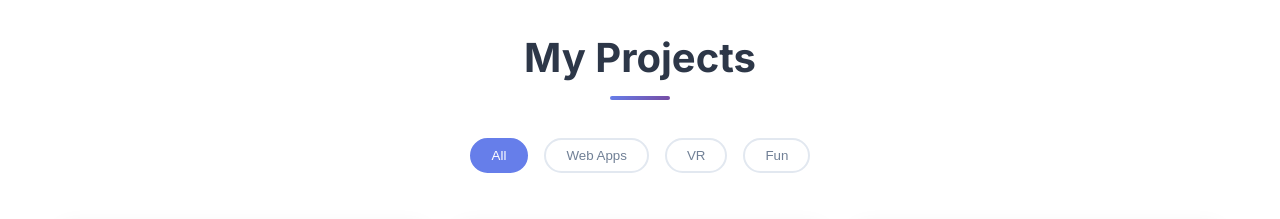
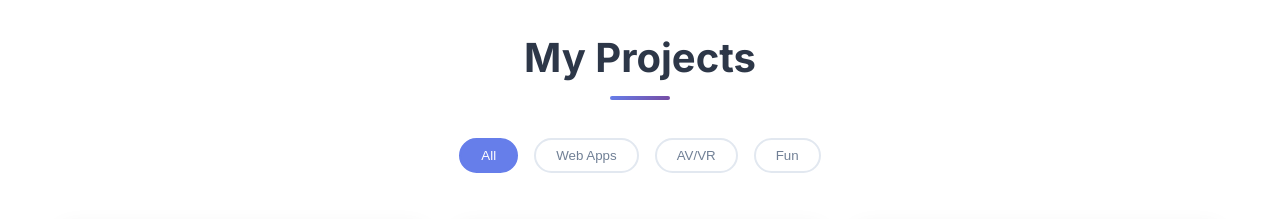
Before and after one commit to nagaru24/Portfolio-Website, a plain HTML site: page index.html in a window 1280 px wide. Shown: the part 1540-1759 px from the top of the page. Drawn offline with Linux system fonts and the light colour scheme.

Commit message:
Update index.html

```diff
--- a/index.html
+++ b/index.html
@@ -88,8 +88,8 @@
             <div class="projects-filter">
                 <button class="filter-btn active" data-filter="all">All</button>
                 <button class="filter-btn" data-filter="web">Web Apps</button>
-                <button class="filter-btn" data-filter="mobile">VR</button>
-                <button class="filter-btn" data-filter="desktop">Fun</button>
+                <button class="filter-btn" data-filter="AV/VR">AV/VR</button>
+                <button class="filter-btn" data-filter="Fun">Fun</button>
             </div>
             <div class="projects-grid">
                 <div class="project-card" data-category="web">
```
